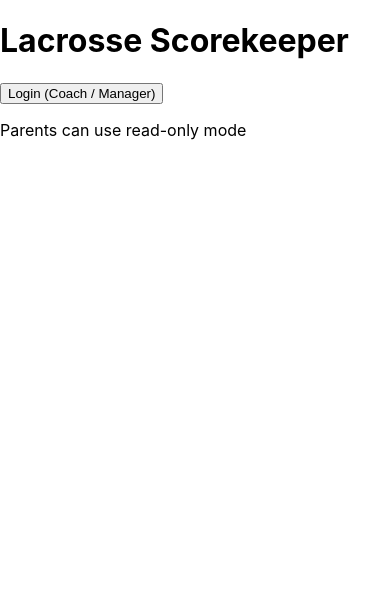
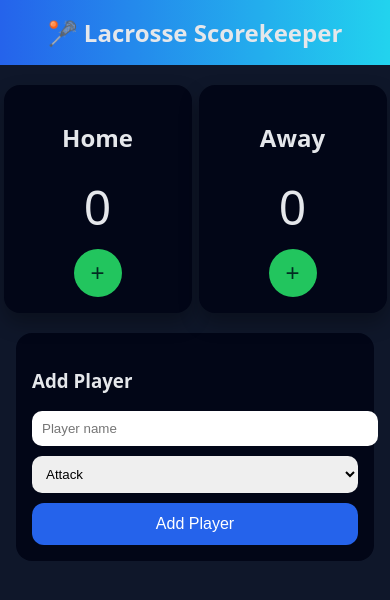
Before and after one commit to tdono13-ui/lacrosse-scorekeeper, a React (Create React App) app: page / in a window 390 px wide. Shown: the top 600 px of the page. Built offline with nearby package versions, Linux system fonts and the light colour scheme.

Commit message:
UI redesign: modern mobile layout

```diff
--- a/src/App.js
+++ b/src/App.js
@@ -1,172 +1,186 @@
-import React, { useState, useEffect } from "react";
+import React, { useState } from "react";
 
-const LEVELS = { Youth: 10, Middle: 12, High: 12 };
-
-const EMPTY_STATS = {
-  goals:0, assists:0, shots:0, groundballs:0, turnovers:0,
-  shotsAgainst:0, saves:0, goalsAgainst:0, clears:0,
-  faceoffWins:0, faceoffLosses:0,
-  shotLeft:0, shotRight:0, shotHigh:0, shotLow:0
-};
-
-export default function LacrosseScorekeeper() {
-  const [level, setLevel] = useState("High");
+export default function App() {
   const [homeScore, setHomeScore] = useState(0);
   const [awayScore, setAwayScore] = useState(0);
-  const [period, setPeriod] = useState(1);
-  const [clockRunning, setClockRunning] = useState(false);
-  const [secondsLeft, setSecondsLeft] = useState(LEVELS[level] * 60);
-
-  const [players, setPlayers] = useState(() => JSON.parse(localStorage.getItem("players")||"[]"));
-  const [games, setGames] = useState(() => JSON.parse(localStorage.getItem("games")||"[]"));
-  const [readOnly, setReadOnly] = useState(() => localStorage.getItem("readonly") === "true");
-  const [loggedIn, setLoggedIn] = useState(() => localStorage.getItem("loggedIn") === "true");
-
+  const [players, setPlayers] = useState([]);
   const [name, setName] = useState("");
   const [position, setPosition] = useState("Attack");
 
-  useEffect(()=>setSecondsLeft(LEVELS[level]*60),[level]);
-
-  useEffect(()=>{
-    if(!clockRunning) return;
-    const i=setInterval(()=>setSecondsLeft(s=>s>0?s-1:0),1000);
-    return()=>clearInterval(i);
-  },[clockRunning]);
-
-  useEffect(()=>localStorage.setItem("players",JSON.stringify(players)),[players]);
-  useEffect(()=>localStorage.setItem("games",JSON.stringify(games)),[games]);
-  useEffect(()=>localStorage.setItem("readonly",readOnly),[readOnly]);
-  useEffect(()=>localStorage.setItem("loggedIn",loggedIn),[loggedIn]);
-
-  const formatTime=s=>`${Math.floor(s/60)}:${String(s%60).padStart(2,"0")}`;
-
-  const addPlayer=()=>{
-    if(!name||readOnly) return;
-    setPlayers([...players,{ name, position, ...EMPTY_STATS }]);
+  const addPlayer = () => {
+    if (!name) return;
+    setPlayers([
+      ...players,
+      {
+        name,
+        position,
+        goals: 0,
+        assists: 0,
+        shots: 0,
+        groundballs: 0,
+        turnovers: 0
+      }
+    ]);
     setName("");
   };
 
-  const updateStat=(i,stat)=>{
-    if(readOnly) return;
-    const p=[...players]; p[i][stat]++;
-    if(stat==="goals") setHomeScore(s=>s+1);
-    if(stat==="goalsAgainst") setAwayScore(s=>s+1);
-    setPlayers(p);
+  const updateStat = (index, stat) => {
+    const copy = [...players];
+    copy[index][stat]++;
+    setPlayers(copy);
   };
 
-  const endGame=()=>{
-    setGames([...games,{ date:new Date().toLocaleDateString(), homeScore, awayScore, players }]);
-    resetGame();
-  };
+  return (
+    <div style={styles.app}>
+      <header style={styles.header}>🥍 Lacrosse Scorekeeper</header>
 
-  const resetGame=()=>{
-    setHomeScore(0); setAwayScore(0); setPeriod(1);
-    setClockRunning(false); setSecondsLeft(LEVELS[level]*60);
-    setPlayers(players.map(p=>({ ...p, ...EMPTY_STATS })));
-  };
+      <section style={styles.scoreboard}>
+        <div style={styles.teamBox}>
+          <h2>Home</h2>
+          <div style={styles.score}>{homeScore}</div>
+          <button style={styles.button} onClick={() => setHomeScore(homeScore + 1)}>+</button>
+        </div>
+        <div style={styles.teamBox}>
+          <h2>Away</h2>
+          <div style={styles.score}>{awayScore}</div>
+          <button style={styles.button} onClick={() => setAwayScore(awayScore + 1)}>+</button>
+        </div>
+      </section>
 
-  const gamesPlayed = games.length || 1;
+      <section style={styles.card}>
+        <h3>Add Player</h3>
+        <input
+          style={styles.input}
+          placeholder="Player name"
+          value={name}
+          onChange={(e) => setName(e.target.value)}
+        />
+        <select style={styles.input} value={position} onChange={(e) => setPosition(e.target.value)}>
+          <option>Attack</option>
+          <option>Midfield</option>
+          <option>Defense</option>
+          <option>Goalie</option>
+        </select>
+        <button style={styles.primaryButton} onClick={addPlayer}>Add Player</button>
+      </section>
 
-  const rankedPlayers = [...players].sort((a,b)=>b.goals-a.goals);
-
-  const exportMaxPrepsCSV = () => {
-    const headers = ["Name","Goals","Assists","Shots","GB","TO","Saves","GA","SA","Clears"];
-    const rows = players.map(p=>[
-      p.name,p.goals,p.assists,p.shots,p.groundballs,p.turnovers,p.saves,p.goalsAgainst,p.shotsAgainst,p.clears
-    ]);
-    const csv=[headers,...rows].map(r=>r.join(",")).join("\n");
-    const blob=new Blob([csv],{type:"text/csv"});
-    const a=document.createElement("a"); a.href=URL.createObjectURL(blob); a.download="maxpreps-stats.csv"; a.click();
-  };
-
-  if(!loggedIn){
-    return (
-      <div className="p-10 text-center">
-        <h1 className="text-3xl font-bold mb-4">Lacrosse Scorekeeper</h1>
-        <button className="btn" onClick={()=>setLoggedIn(true)}>Login (Coach / Manager)</button>
-        <p className="mt-4 text-sm">Parents can use read-only mode</p>
-      </div>
-    );
-  }
-
-  return (
-    <div className="p-6 max-w-7xl mx-auto space-y-6">
-      <h1 className="text-3xl font-bold">Lacrosse Scorekeeper</h1>
-
-      {/* Controls */}
-      <div className="flex flex-wrap gap-2 items-center">
-        <select value={level} onChange={e=>setLevel(e.target.value)}>
-          <option>Youth</option><option>Middle</option><option>High</option>
-        </select>
-        <button className="btn" onClick={()=>setReadOnly(!readOnly)}>{readOnly?"Disable":"Enable"} Read‑Only</button>
-        <button className="btn" onClick={endGame}>End & Save Game</button>
-        <button className="btn" onClick={exportMaxPrepsCSV}>Export MaxPreps CSV</button>
-      </div>
-
-      {/* Scoreboard */}
-      <div className="grid grid-cols-4 gap-4 text-center bg-white shadow rounded-2xl p-4">
-        <div><div className="text-5xl">{homeScore}</div><div>Home</div></div>
-        <div><div className="text-5xl">{period}</div><button className="btn" onClick={()=>setPeriod(p=>p+1)}>Next</button></div>
-        <div><div className="text-4xl">{formatTime(secondsLeft)}</div><button className="btn" onClick={()=>setClockRunning(!clockRunning)}>{clockRunning?"Pause":"Start"}</button></div>
-        <div><div className="text-5xl">{awayScore}</div><div>Away</div></div>
-      </div>
-
-      {/* Roster */}
-      <div className="flex gap-2">
-        <input placeholder="Player" value={name} onChange={e=>setName(e.target.value)} />
-        <select value={position} onChange={e=>setPosition(e.target.value)}>
-          <option>Attack</option><option>Midfield</option><option>Defense</option><option>Goalie</option>
-        </select>
-        <button className="btn" onClick={addPlayer}>Add</button>
-      </div>
-
-      {/* Stats */}
-      <div className="overflow-x-auto">
-        <table className="w-full text-sm">
-          <thead><tr><th>Name</th><th>Pos</th><th>G</th><th>A</th><th>S</th><th>GB</th><th>TO</th><th>FO%</th><th>Save%</th><th>Shot Chart</th></tr></thead>
-          <tbody>
-            {players.map((p,i)=>{
-              const foPct = p.faceoffWins+p.faceoffLosses>0 ? ((p.faceoffWins/(p.faceoffWins+p.faceoffLosses))*100).toFixed(0)+"%" : "";
-              const savePct = p.shotsAgainst>0 ? ((p.saves/p.shotsAgainst)*100).toFixed(0)+"%" : "";
-              return (
-                <tr key={i}>
-                  <td>{p.name}</td><td>{p.position}</td>
-                  <td>{p.goals}<button onClick={()=>updateStat(i,"goals")}>+</button></td>
-                  <td>{p.assists}<button onClick={()=>updateStat(i,"assists")}>+</button></td>
-                  <td>{p.shots}<button onClick={()=>updateStat(i,"shots")}>+</button></td>
-                  <td>{p.groundballs}<button onClick={()=>updateStat(i,"groundballs")}>+</button></td>
-                  <td>{p.turnovers}<button onClick={()=>updateStat(i,"turnovers")}>+</button></td>
-                  <td>{foPct}</td>
-                  <td>{savePct}</td>
-                  <td>
-                    <div className="grid grid-cols-2 gap-1 text-xs">
-                      <div>L:{p.shotLeft}</div><div>R:{p.shotRight}</div>
-                      <div>H:{p.shotHigh}</div><div>Lo:{p.shotLow}</div>
-                    </div>
-                  </td>
-                </tr>
-              );
-            })}
-          </tbody>
-        </table>
-      </div>
-
-      {/* Rankings */}
-      <div className="bg-white p-4 rounded-2xl shadow">
-        <h2 className="font-semibold">Scoring Leaders</h2>
-        {rankedPlayers.map((p,i)=>(<div key={i}>{i+1}. {p.name} – {p.goals} G ({(p.goals/gamesPlayed).toFixed(1)}/game)</div>))}
-      </div>
-
-      {/* Game History */}
-      <div className="bg-white p-4 rounded-2xl shadow">
-        <h2 className="font-semibold">Game History</h2>
-        {games.map((g,i)=>(<div key={i}>{g.date}: {g.homeScore}-{g.awayScore}</div>))}
-      </div>
-
-      <style>{`
-        .btn{background:#2563eb;color:white;padding:0.4rem 0.7rem;border-radius:0.5rem;margin-left:0.25rem}
-        table td,table th{border-bottom:1px solid #ddd;padding:0.25rem}
-      `}</style>
+      <section style={styles.players}>
+        {players.map((p, i) => (
+          <div key={i} style={styles.playerCard}>
+            <h4>
+              {p.name}
+              <span style={styles.badge}>{p.position}</span>
+            </h4>
+            <div style={styles.statsGrid}>
+              {Object.keys(p)
+                .filter(k => !["name", "position"].includes(k))
+                .map(stat => (
+                  <button
+                    key={stat}
+                    style={styles.statButton}
+                    onClick={() => updateStat(i, stat)}
+                  >
+                    {stat}: {p[stat]}
+                  </button>
+                ))}
+            </div>
+          </div>
+        ))}
+      </section>
     </div>
   );
 }
+
+const styles = {
+  app: {
+    fontFamily: "system-ui, sans-serif",
+    background: "#0f172a",
+    minHeight: "100vh",
+    color: "#e5e7eb",
+    paddingBottom: 40
+  },
+  header: {
+    fontSize: 24,
+    fontWeight: 700,
+    padding: 16,
+    textAlign: "center",
+    background: "linear-gradient(90deg,#2563eb,#22d3ee)"
+  },
+  scoreboard: {
+    display: "flex",
+    justifyContent: "space-around",
+    margin: "20px 0"
+  },
+  teamBox: {
+    background: "#020617",
+    padding: 16,
+    borderRadius: 16,
+    width: "40%",
+    textAlign: "center",
+    boxShadow: "0 10px 20px rgba(0,0,0,.3)"
+  },
+  score: {
+    fontSize: 48,
+    margin: "10px 0"
+  },
+  button: {
+    background: "#22c55e",
+    border: "none",
+    borderRadius: 999,
+    fontSize: 24,
+    width: 48,
+    height: 48,
+    color: "#022c22"
+  },
+  card: {
+    background: "#020617",
+    margin: 16,
+    padding: 16,
+    borderRadius: 16
+  },
+  input: {
+    width: "100%",
+    padding: 10,
+    marginBottom: 10,
+    borderRadius: 10,
+    border: "none"
+  },
+  primaryButton: {
+    width: "100%",
+    padding: 12,
+    background: "#2563eb",
+    border: "none",
+    borderRadius: 12,
+    color: "white",
+    fontSize: 16
+  },
+  players: {
+    padding: 16
+  },
+  playerCard: {
+    background: "#020617",
+    padding: 16,
+    borderRadius: 16,
+    marginBottom: 12
+  },
+  badge: {
+    background: "#1e293b",
+    padding: "2px 8px",
+    borderRadius: 999,
+    fontSize: 12,
+    marginLeft: 8
+  },
+  statsGrid: {
+    display: "grid",
+    gridTemplateColumns: "repeat(2, 1fr)",
+    gap: 8,
+    marginTop: 10
+  },
+  statButton: {
+    background: "#1e293b",
+    border: "none",
+    borderRadius: 12,
+    padding: 8,
+    color: "#e5e7eb"
+  }
+};
```
